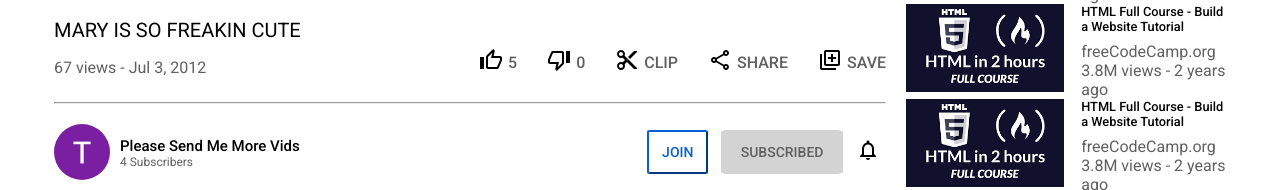
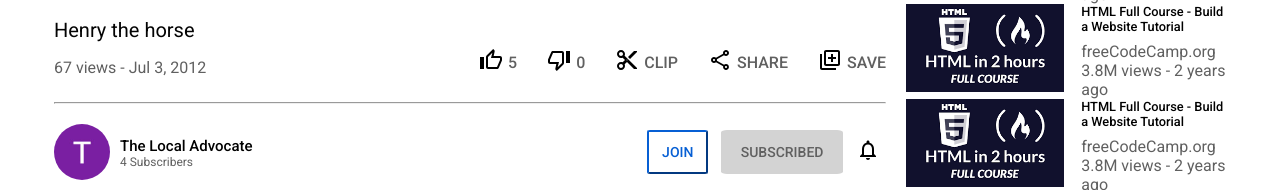
Before and after one commit to just6660/youtube-clone, a plain HTML site: page index.html in a window 1280 px wide. Shown: the part 643-833 px from the top of the page. Drawn offline with Linux system fonts and the light colour scheme.

Commit message:
changed vid title

```diff
--- a/index.html
+++ b/index.html
@@ -36,7 +36,7 @@
     <div class="body-container">
         <div class="main-container">
             <iframe width="560" height="315" src="https://www.youtube.com/embed/V--9CY7XjEE" title="YouTube video player" frameborder="0" allow="accelerometer; autoplay; clipboard-write; encrypted-media; gyroscope; picture-in-picture" allowfullscreen id="video"></iframe>
-            <h1>MARY IS SO FREAKIN CUTE</h1>
+            <h1>Henry the horse</h1>
             <div class="views-likes-container">
                 <div class="views-container">
                     <p>67 views - Jul 3, 2012</p>
@@ -59,7 +59,7 @@
                 <a href="#"><img src="images/logo2.jpg" id="logo"></a>
                 <div class="subscriber-container">
                     <span>
-                        <h2>Please Send Me More Vids</h2>
+                        <h2>The Local Advocate</h2>
                         <p id="subscriber-info">4 Subscribers</p>
                     </span>
                 </div>
```
